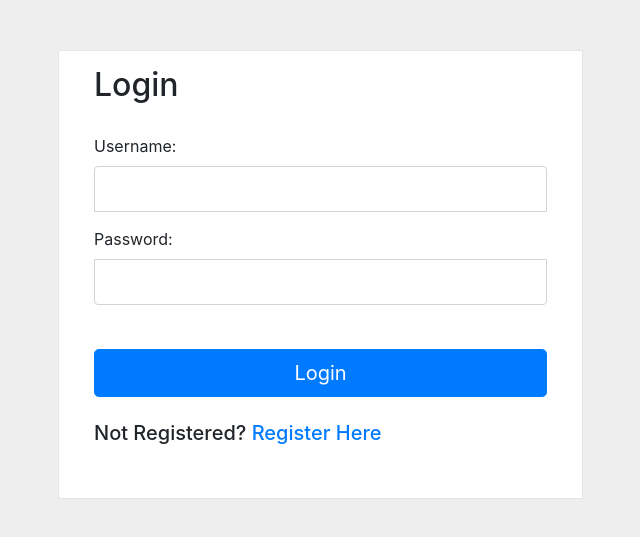
After one commit to ujjuboi/DjangoWebSockets-MQTT, a Django app: page /login/ in a window 1280 px wide. The commit adds this page. Shown: the top 537 px of the page, without its empty margins (42-682 px from the left). Run offline with Django 3.2, Linux system fonts and the light colour scheme; some libraries are stand-ins or nearby versions.

Commit message:
User auth added

```diff
--- /dev/null
+++ b/firstpage/forms.py
@@ -0,0 +1,88 @@
+from django.contrib.auth import authenticate, get_user_model
+from django import forms
+
+class UsersLoginForm(forms.Form):
+	username = forms.CharField()
+	password = forms.CharField(widget = forms.PasswordInput,)
+
+	def __init__(self, *args, **kwargs):
+		super(UsersLoginForm, self).__init__(*args, **kwargs)
+		self.fields['username'].widget.attrs.update({
+		    'class': 'form-control',
+		    "name":"username"})
+		self.fields['password'].widget.attrs.update({
+		    'class': 'form-control',
+		    "name":"password"})
+
+	def clean(self, *args, **keyargs):
+		username = self.cleaned_data.get("username")
+		password = self.cleaned_data.get("password")
+
+		if username and password:
+			user = authenticate(username = username, password = password)
+			if not user:
+				raise forms.ValidationError("This user does not exists")
+			if not user.check_password(password):
+				raise forms.ValidationError("Incorrect Password")
+			if not user.is_active:
+				raise forms.ValidationError("User is no longer active")
+
+		return super(UsersLoginForm, self).clean(*args, **keyargs)
+
+User = get_user_model()
+
+class UsersRegisterForm(forms.ModelForm):
+	class Meta:
+		model = User
+		fields = [
+			"username",
+			"email",
+			"confirm_email",
+			"password",
+		]
+	username = forms.CharField()
+	email = forms.EmailField(label = "Email")
+	confirm_email = forms.EmailField(label = "Confirm Email")
+	password = forms.CharField(widget = forms.PasswordInput)
+
+
+	def __init__(self, *args, **kwargs):
+		super(UsersRegisterForm, self).__init__(*args, **kwargs)
+		self.fields['username'].widget.attrs.update({
+		    'class': 'form-control',
+		    "name":"username"})
+		self.fields['email'].widget.attrs.update({
+		    'class': 'form-control',
+		    "name":"email"})
+		self.fields['confirm_email'].widget.attrs.update({
+		    'class': 'form-control',
+		    "name":"confirm_email"})
+		self.fields['password'].widget.attrs.update({
+		    'class': 'form-control',
+		    "name":"password"})
+
+
+	def clean(self, *args, **keyargs):
+		email = self.cleaned_data.get("email")
+		confirm_email = self.cleaned_data.get("confirm_email")
+		username = self.cleaned_data.get("username")
+		password = self.cleaned_data.get("password")
+
+		if email != confirm_email:
+			raise forms.ValidationError("Email must match")
+
+		email_qs = User.objects.filter(email=email)
+		if email_qs.exists():
+			raise forms.ValidationError("Email is already registered")
+
+		username_qs = User.objects.filter(username=username)
+		if username_qs.exists():
+			raise forms.ValidationError("User with this username already registered")
+
+		#you can add more validations for password
+
+		if len(password) < 8:
+			raise forms.ValidationError("Password must be greater than 8 characters")
+
+
+		return super(UsersRegisterForm, self).clean(*args, **keyargs)
--- /dev/null
+++ b/firstpage/urls.py
@@ -0,0 +1,12 @@
+from django.urls import path
+from firstpage.views import Firstpage
+from django.conf.urls import url
+from .views import (
+    login_view, register_view,
+)
+
+urlpatterns = [
+    path('', Firstpage, name = 'firstPage'),
+    url(r"^login/$", login_view, name = "login"),
+    url(r"^register/$", register_view, name = "register"),
+]
--- a/firstpage/views.py
+++ b/firstpage/views.py
@@ -1,6 +1,36 @@
-from django.shortcuts import render
+from django.shortcuts import render, redirect
+from django.contrib.auth import authenticate, login
+from .forms import UsersLoginForm, UsersRegisterForm
 
 # Create your views here.
-def Firstpage(response):
+def Firstpage(request):
     context={'a':'a'}
-    return render(response, 'index.html', context)
+    return render(request, 'index.html', context)
+
+def login_view(request):
+	form = UsersLoginForm(request.POST or None)
+	if form.is_valid():
+		username = form.cleaned_data.get("username")
+		password = form.cleaned_data.get("password")
+		user = authenticate(username = username, password = password)
+		login(request, user)
+		return redirect("/")
+	return render(request, "forms.html", {
+		"form" : form,
+		"title" : "Login",
+	})
+
+def register_view(request):
+	form = UsersRegisterForm(request.POST or None)
+	if form.is_valid():
+		user = form.save()
+		password = form.cleaned_data.get("password")
+		user.set_password(password)
+		user.save()
+		new_user = authenticate(username = user.username, password = password)
+		login(request, new_user)
+		return redirect("/")
+	return render(request, "forms.html", {
+		"title" : "Register",
+		"form" : form,
+	})
--- a/minor2/settings.py
+++ b/minor2/settings.py
@@ -21,7 +21,7 @@ BASE_DIR = Path(__file__).resolve().parent.parent
 # See https://docs.djangoproject.com/en/3.1/howto/deployment/checklist/
 
 # SECURITY WARNING: keep the secret key used in production secret!
-SECRET_KEY = 'oeyb&wi9$!5fm@!ygt2#o#$!e)lb0gyjaq!@9rlqvc9!y&g%ja'
+SECRET_KEY = '^lwg$xt&a@=eh&096*&f37faj6zl^u7j!=o^cjui)%tofq5ht&'
 
 # SECURITY WARNING: don't run with debug turned on in production!
 DEBUG = True
@@ -77,7 +77,7 @@ CHANNEL_LAYERS = {
     'default': {
         'BACKEND': 'channels_redis.core.RedisChannelLayer',
         'CONFIG' : {
-            'hosts': [('localhost', 6380)], #for windows use 6379
+            'hosts': [('localhost', 6379)], #for windows use 6379
         }
     }
 }
--- a/minor2/urls.py
+++ b/minor2/urls.py
@@ -15,11 +15,12 @@ Including another URLconf
 """
 from django.contrib import admin
 from django.urls import path
-from firstpage.views import Firstpage
+from django.conf.urls import include
+# from firstpage.views import Firstpage
 from graph.views import Graph
 
 urlpatterns = [
-    path('', Firstpage, name="Homepage"),
+    path('', include('firstpage.urls')),
     path('graph/', Graph, name="Dashboard"),
     path('admin/', admin.site.urls),
 ]
--- /dev/null
+++ b/templates/base.html
@@ -0,0 +1,26 @@
+<!DOCTYPE html>
+<html lang="en">
+<head>
+    <meta charset="UTF-8">
+    <meta http-equiv="X-UA-Compatible" content="IE=edge">
+    <meta name="viewport" content="width=device-width, initial-scale=1.0">
+    <title>Get Your Data
+        {%block title%}
+        {%endblock title%}
+    </title>
+    {%block css%}
+    {%endblock css%}
+    <link rel="stylesheet" href="https://maxcdn.bootstrapcdn.com/bootstrap/4.0.0/css/bootstrap.min.css"
+    integrity="sha384-Gn5384xqQ1aoWXA+058RXPxPg6fy4IWvTNh0E263XmFcJlSAwiGgFAW/dAiS6JXm" crossorigin="anonymous">
+</head>
+<body>
+    {%block content%}
+    {%endblock content%}
+    <script src="https://code.jquery.com/jquery-3.2.1.slim.min.js"
+     integrity="sha384-KJ3o2DKtIkvYIK3UENzmM7KCkRr/rE9/Qpg6aAZGJwFDMVNA/GpGFF93hXpG5KkN" crossorigin="anonymous"></script>
+    <script src="https://cdnjs.cloudflare.com/ajax/libs/popper.js/1.12.9/umd/popper.min.js"
+    integrity="sha384-ApNbgh9B+Y1QKtv3Rn7W3mgPxhU9K/ScQsAP7hUibX39j7fakFPskvXusvfa0b4Q" crossorigin="anonymous"></script>
+    <script src="https://maxcdn.bootstrapcdn.com/bootstrap/4.0.0/js/bootstrap.min.js"
+    integrity="sha384-JZR6Spejh4U02d8jOt6vLEHfe/JQGiRRSQQxSfFWpi1MquVdAyjUar5+76PVCmYl" crossorigin="anonymous"></script>
+</body>
+</html>
--- /dev/null
+++ b/templates/forms.html
@@ -0,0 +1,72 @@
+{% extends "base.html" %}
+{% block css %}
+<style type="text/css">
+body {
+	background: #eee !important;
+}
+.wrapper {
+	margin-top: 80px;
+  margin-bottom: 80px;
+}
+.form-signin {
+  padding: 15px 35px 45px;
+  margin: 0 auto;
+  background-color: #fff;
+  border: 1px solid rgba(0,0,0,0.1);
+
+  .form-signin-heading,
+	.checkbox {
+	  margin-bottom: 30px;
+	}
+	.checkbox {
+	  font-weight: normal;
+	}
+	.form-control {
+	  position: relative;
+	  font-size: 16px;
+	  height: auto;
+	  padding: 10px;
+		@include box-sizing(border-box);
+		&:focus {
+		  z-index: 2;
+		}
+	}
+	input[type="text"] {
+	  margin-bottom: -1px;
+	  border-bottom-left-radius: 0;
+	  border-bottom-right-radius: 0;
+	}
+	input[type="password"] {
+	  margin-bottom: 20px;
+	  border-top-left-radius: 0;
+	  border-top-right-radius: 0;
+	}
+}
+@media(max-width: 500px){
+	footer{
+		height: 130px !important;
+		padding-bottom: 10px;
+		padding-top: 10px;
+	}
+}
+</style>
+{% endblock %}
+
+{% block content %}
+<div class = "container">
+  <div class = "col-md-6 col-md-offset-3">
+    <div class="wrapper">
+      <form class="form-signin" method = 'POST' action= '' enctype = "multipart/form-data" style="margin-top: -30px; margin-bottom: -18px;">{% csrf_token %}
+        <h2 class="form-signin-heading">{{title}}</h2>
+        {{form.as_p }}
+        </label><br>
+        <button class="btn btn-lg btn-primary btn-block" type="submit">{{title}}</button>
+        <br>
+        {% if title == "Login" %}<h5>Not Registered? <a href = "/register">Register Here</a></h5>{% endif %}
+        {% if title == "Register" %}<h5>Already Registered? <a href = "/login">Login Here</a></h5>{% endif %}
+      </form>
+
+    </div>
+  </div>
+</div>
+{% endblock %}
```
Also changed, not shown: templates/index.html (line endings or trailing spaces), 1 other file.
